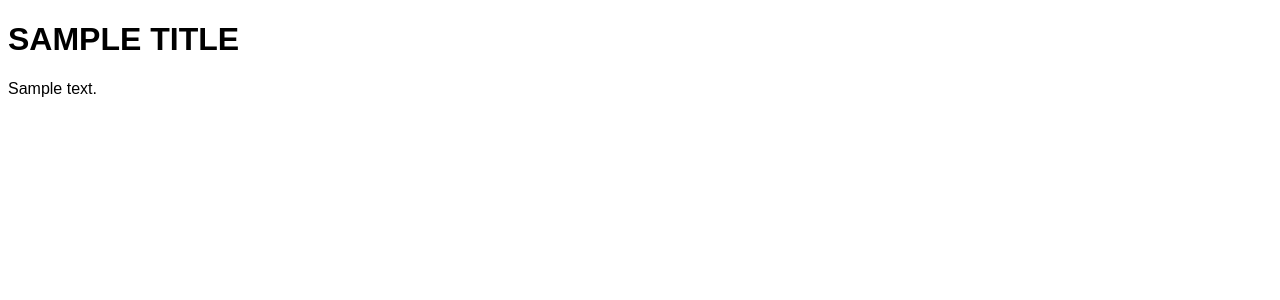
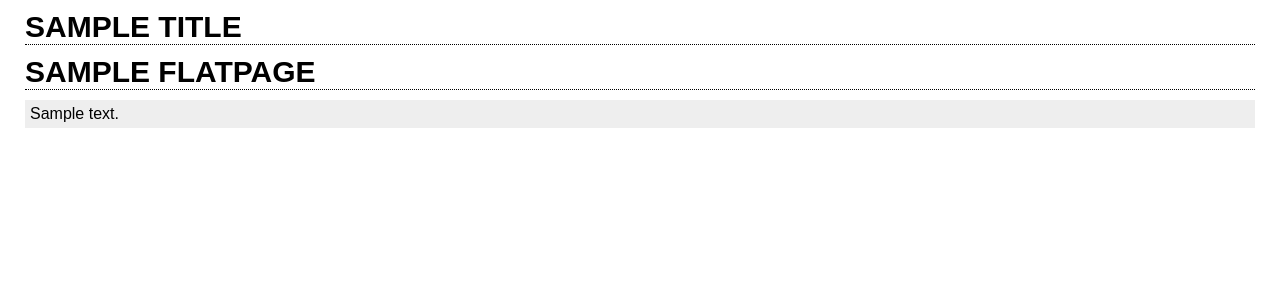
Before and after one commit to Bitka0/serenade, a Django app: template templates/flatpages/default.html in a window 1280 px wide. Shown: the top 300 px of the page. Run offline with Django 3.2, Linux system fonts and the light colour scheme; the template is opened without the code that fills it: most values are stand-ins (such as "Sample title", 1, 10 or a date in 2020); some libraries are stand-ins or nearby versions.

Commit message:
Nicer theme-stuff.

```diff
--- /dev/null
+++ b/static/css/main.css
@@ -0,0 +1,41 @@
+* {
+	padding: 0px;
+	margin: 0px;
+}
+
+body {
+	padding: 25px;
+	padding-top: 0px;
+}
+
+h1, h2 {
+	margin-bottom: 10px;
+	margin-top: 10px;
+}
+
+h1 {
+	font-size: 30px;
+	border-bottom-width: 1px;
+	border-bottom-style: dotted;
+	border-bottom-color: #000;
+}
+
+h2 {
+	font-size: 20px;
+}
+
+div, table, tr, td {
+	background-color: #eee;
+}
+
+div {
+	padding: 5px;
+}
+
+table {
+	margin-top: 10px;
+}
+
+td {
+	width: 250px;
+}
--- a/templates/base.html
+++ b/templates/base.html
@@ -12,17 +14,26 @@ program. If you haven't, please refer to bofh@junge-piraten.de.
 
 		<meta http-equiv="Content-Type" content="text/html; charset=UTF-8"/>
 		<meta http-equiv="Content-Language" content="de" />
-		<title>Junge Piraten &raquo; {{ title }}</title>
+		<title>
+			Junge Piraten
+			{% if title or flatpage.title %}
+				&raquo;
+				{% if title %}{{ title }}{% endif %}
+				{% if flatpage.title %}{{ flatpage.title }}{% endif %}
+			{% endif %}
+		</title>
 		<style type="text/css" media="all">
 			body { font-family: 'Liberation Sans', 'Linux Liberation Sans', 'Arial', sans-serif; }
 		</style>
-		<script type="text/javascript" src="//media.unionhost.de/jquery.js"></script>
+		<link rel="stylesheet" type="text/css" media="screen" href="{{ STATIC_URL }}css/main.css" />
 	</head>
 
 	<body>
+			{% block aboveTitle %}{% endblock %}
+			{% if title %}<h1>{{ title|upper }}</h1>{% endif %}
+			{% if flatpage.title %}<h1>{{ flatpage.title|upper }}</h1>{% endif %}
+
 			<div id="content">
-				{% block aboveTitle %}{% endblock %}
-				<h1>{{ title|upper }}</h1>
 				{% block content %}{% endblock %}
 			</div>
 	</body>
```
Also changed, not shown: other parts of templates/base.html (+2 -0 lines).
